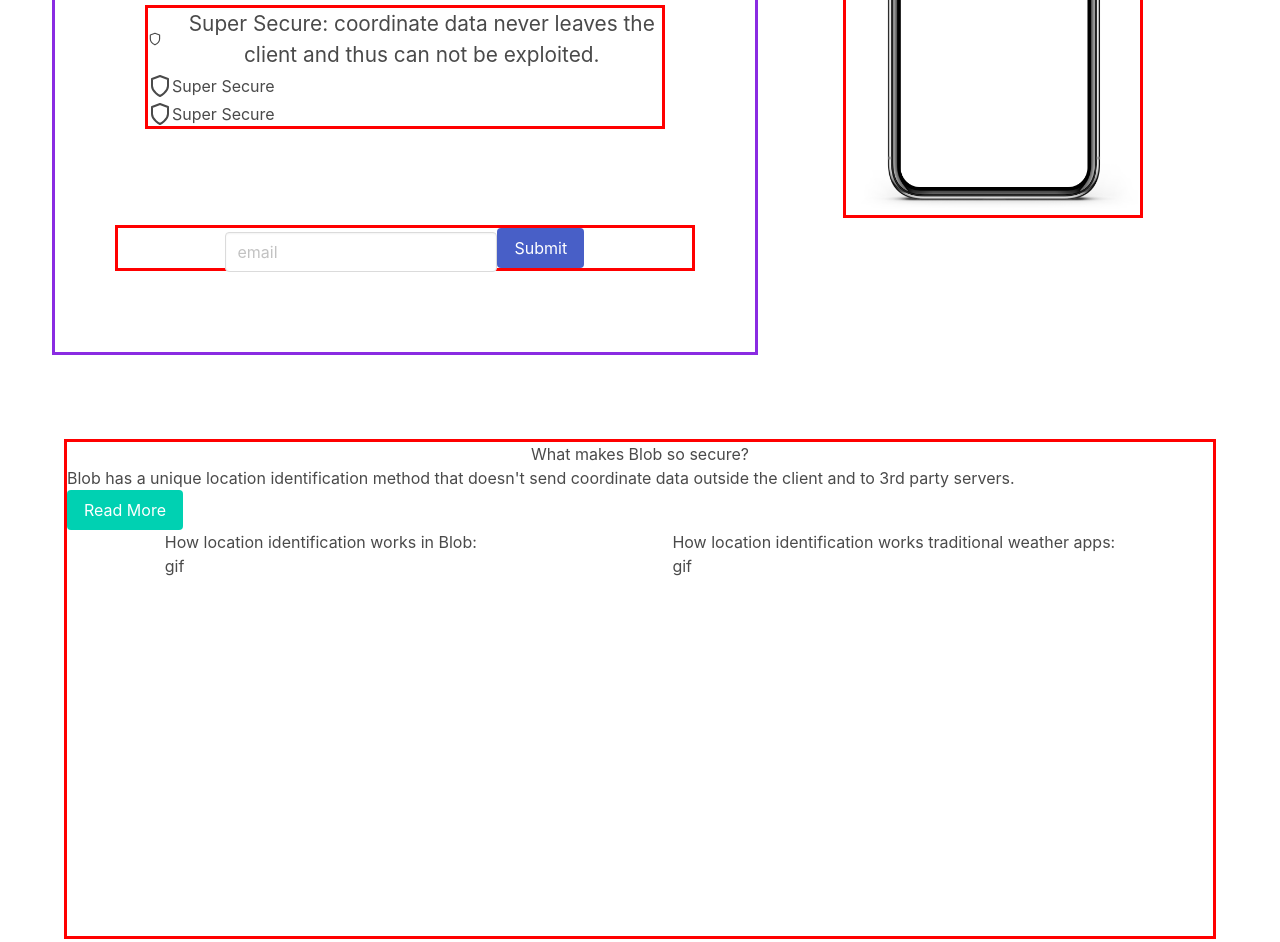
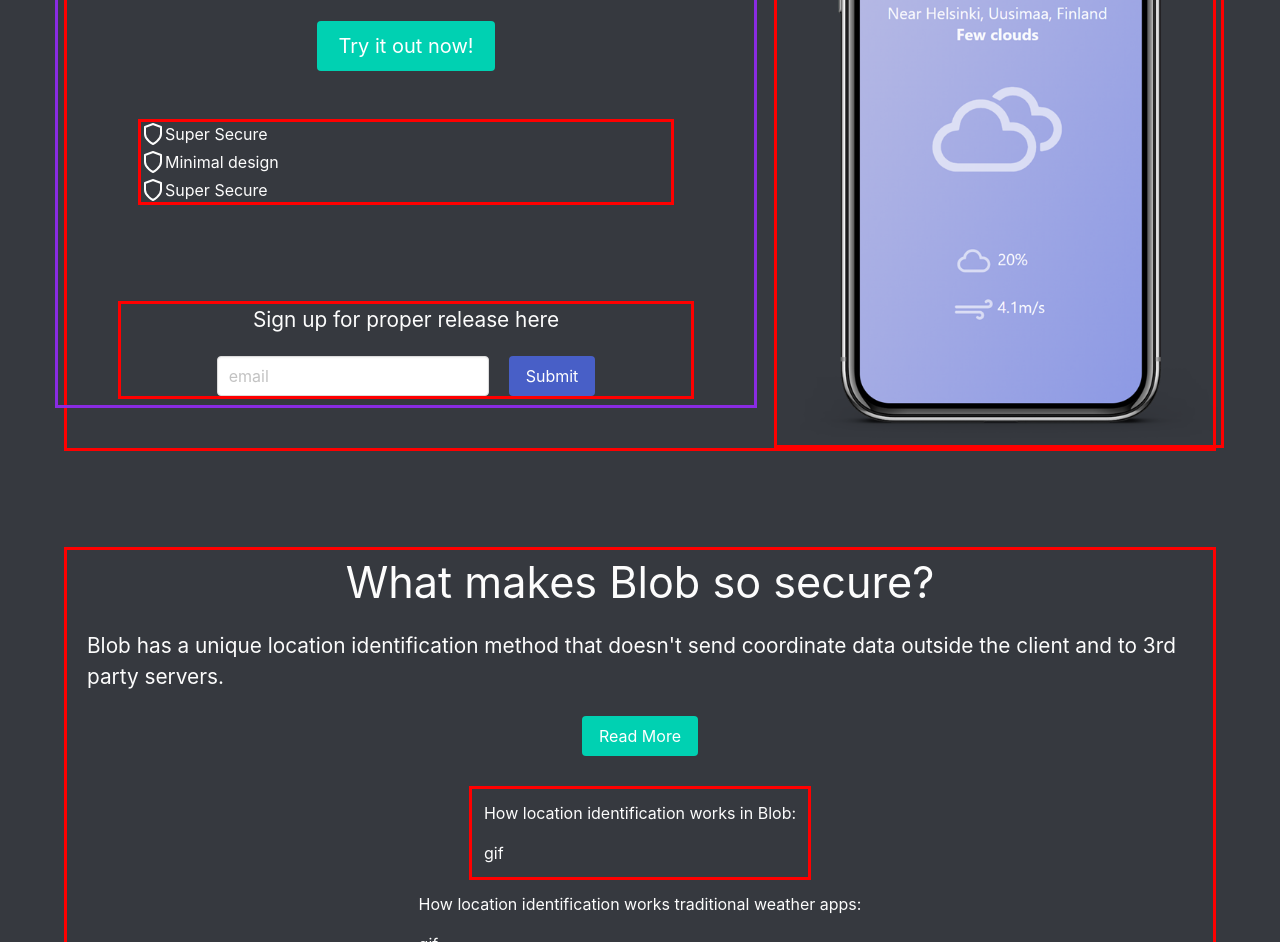
Before and after one commit to Aleksim/weather_lp, a Gatsby site: page / in a window 1280 px wide. Shown: the part 281-1223 px from the top of the page. Built offline with nearby package versions, Linux system fonts and the light colour scheme; Gatsby itself is replaced by a stand-in of ours.

Commit message:
basic structure and styling

```diff
--- a/src/components/Form.js
+++ b/src/components/Form.js
@@ -6,9 +6,9 @@
             <div>
                 <form action="https://formspree.io/f/xyybjoka" method="POST">
                     <div className="form-list">
-                        <div>
-                            <input className="input" type="email" name="email" placeholder="email"/>
-                        </div>
+
+                        <input className="input input-style" type="email" name="email" placeholder="email"/>
+
                         <button type="submit" className="button is-link">
                             Submit
                         </button>
--- a/src/components/Hero.js
+++ b/src/components/Hero.js
@@ -9,23 +9,25 @@
 const Hero = () => {
     return (
         <div className="section">
-            <div className="container">
+            <div className="container showborder column-flex">
                 <div className="columns ">
                     <div className="column maincolumns is-three-fifths">
                         <div className="content has-text-centered ">
-                            <div className="content">
-                                <h1 className="movetocenter">Blob</h1>
-                                <h2 className="movetocenter">value prop for the greatest weather app ever created.</h2>
-                                <button class="button is-primary">Try it out now! </button>
+
+                                <p className="movetocenter heroheader">Blob</p>
+                                <p className="movetocenter hero-value-prop">value prop for the greatest weather app ever created.</p>
+                                <button class="button is-primary is-medium">Try it out now! </button>
                                     <div className="section">
                                         <div className="container features-list showborder">
+
                                             <li className="feature-item">
-                                            <FiShield className="icon" size={100}/>
-                                            <p className="feature-item-text">Super Secure: coordinate data never leaves the client and thus can not be exploited.</p>
+                                                <FiShield size="2em" className="icon"/>
+                                                <p>Super Secure</p>
                                             </li>
+
                                             <li className="feature-item">
                                                 <FiShield className="icon" />
-                                            <p>Super Secure</p>
+                                                <p>Minimal design</p>
                                             </li>
                                             <li className="feature-item">
                                                 <FiShield className="icon" />
@@ -36,15 +38,20 @@
                             <div className="section">
                                 <div className="container">
                                     <div className="showborder">
-                                        <div class="buttons try-button buttons-list">
+                                        <p className="sign-up-text">Sign up for proper release here</p>
+                                        <div class="movetocenter">
                                             <Form />
                                         </div>
                                     </div>
                                 </div>
                             </div>
+
                         </div>
                     </div>
-                    </div>
+
+
+
+
                     <div class="column">
                         <Phone />
                     </div>
--- a/src/components/Layout.js
+++ b/src/components/Layout.js
@@ -1,12 +1,13 @@
 import React from 'react'
 import Footer from "./Footer"
 import "../pages/mystyles.scss"
+import "../css/main.css"
 
 
 
 const Layout = ({children}) => {
     return (
-        <div >
+        <div className="general-background" >
             {children}
             <Footer />
         </div>
--- a/src/components/Phone.js
+++ b/src/components/Phone.js
@@ -6,7 +6,7 @@
 
 const getPhone = graphql`
   {
-    fluid: file(relativePath: { eq: "iphone2020.png" }) {
+    fluid: file(relativePath: { eq: "iphone2020_demo.png" }) {
       childImageSharp {
         fluid {
           ...GatsbyImageSharpFluid
@@ -25,7 +25,7 @@
               className="image showborder"
               style={{
                 height: "auto",
-                width: "300px",
+                width: "450px",
                 marginLeft: "5px",
                 marginRight: "5px",
               }}
--- a/src/components/Safety.js
+++ b/src/components/Safety.js
@@ -7,21 +7,25 @@
         <div className="section">
             <div className="container">
                 <div className="showborder safety-main">
-                    <h1 className="movetocenter">
+                    <h1 className="movetocenter safetyheader">
                         What makes Blob so secure?
                     </h1>
-                    <div>
-                       <p>Blob has a unique location identification method that doesn't send coordinate data outside the client and to 3rd party servers.</p>
+                    <div className="description">
+                        <p className="content description-text">Blob has a unique location identification method that doesn't send coordinate data outside the client and to 3rd party servers.</p>
                         <button class="button is-primary">Read More</button>
                     </div>
-                    <div className="comparison">
-                        <div className="">
-                            <p>How location identification works in Blob:</p>
-                            <p>gif</p>
-                        </div>
-                        <div className="">
-                            <p>How location identification works traditional weather apps:</p>
-                            <p>gif</p>
+                    <div className="columns column-space column-flex-safety">
+                        <div className="column showborder">
+                            <div className="content">
+                                <p>How location identification works in Blob:</p>
+                                <p>gif</p>
+                            </div>
+                            </div>
+                            <div className="column">
+                            <div className="content">
+                                <p>How location identification works traditional weather apps:</p>
+                                <p>gif</p>
+                            </div>
                         </div>
                     </div>
                 </div>
--- a/src/css/main.css
+++ b/src/css/main.css
@@ -6,12 +6,36 @@
   border-color: red;
 }
 
+/* colors */
+.general-background {
+  background-color: #36393f;
+}
+
 /*Hero*/
+.heroheader {
+  font-size: 3em;
+  color: #fcfcfc;
+}
+
+.hero-value-prop {
+  font-size: 2em;
+  color: #fcfcfc;
+}
+
+.column-flex {
+  display: flex;
+  flex-direction: column;
+  flex-wrap: nowrap;
+  justify-content: space-between;
+  align-items: center;
+  align-content: center;
+}
+
 .maincolumns {
   border-width: 3px;
   border-style: solid;
   border-color: blueviolet;
-  height: 600px;
+  height: 650px;
   width: auto;
 }
 
@@ -29,8 +53,9 @@
   justify-content: flex-start;
   align-items: stretch;
   align-content: stretch;
-  margin-right: 30px;
-  margin-left: 30px;
+  margin-right: 20px;
+  margin-left: 20px;
+  color: #fcfcfc;
 }
 
 .feature-item {
@@ -47,28 +72,72 @@
   font-size: 1.3rem;
 }
 
+.form-container {
+  height: 70px;
+  width: auto;
+}
+
 .buttons-list {
   display: flex;
   flex-direction: row;
   flex-wrap: nowrap;
   justify-content: space-around;
   align-items: center;
-  align-content: stretch;
+  align-content: center;
 }
 
 .form-list {
   display: flex;
   flex-direction: row;
   flex-wrap: nowrap;
-  justify-content: space-around;
+  justify-content: space-between;
   align-items: center;
-  align-content: space-around;
+  align-content: center;
+}
+
+.sign-up-text {
+  color: #fcfcfc;
+  font-size: 1.3em;
+}
+
+.input-style {
+  margin-right: 20px;
 }
 
 /*safety*/
 .safety-main {
   height: 500px;
   width: auto;
+  color: #fcfcfc;
+}
+
+.description {
+  display: flex;
+  flex-direction: column;
+  flex-wrap: nowrap;
+  justify-content: flex-start;
+  align-items: center;
+  align-content: stretch;
+}
+
+.description-text {
+  margin-top: 15px;
+  margin-right: 20px;
+  margin-left: 20px;
+  font-size: 1.3em;
+}
+
+.column-space {
+  margin-top: 30px;
+}
+
+.column-flex-safety {
+  display: flex;
+  flex-direction: column;
+  flex-wrap: nowrap;
+  justify-content: space-around;
+  align-items: center;
+  align-content: center;
 }
 
 .comparison {
@@ -80,12 +149,17 @@
   align-content: space-around;
 }
 
+.safetyheader {
+  font-size: 2.7em;
+}
+
 /*footer color*/
 .footer-background {
-  background: rgb(44, 20, 48);
+  background: rgb(62, 28, 68);
   background: linear-gradient(
     0deg,
-    rgba(44, 20, 48, 1) 0%,
-    rgba(31, 29, 31, 1) 100%
+    rgba(62, 28, 68, 1) 0%,
+    rgba(54, 57, 63, 1) 100%
   );
+  color: #fcfcfc;
 }
```
Also changed, not shown: src/assets/iphone2020_demo.png (added). Lines whose indentation alone changed are shown as unchanged.
